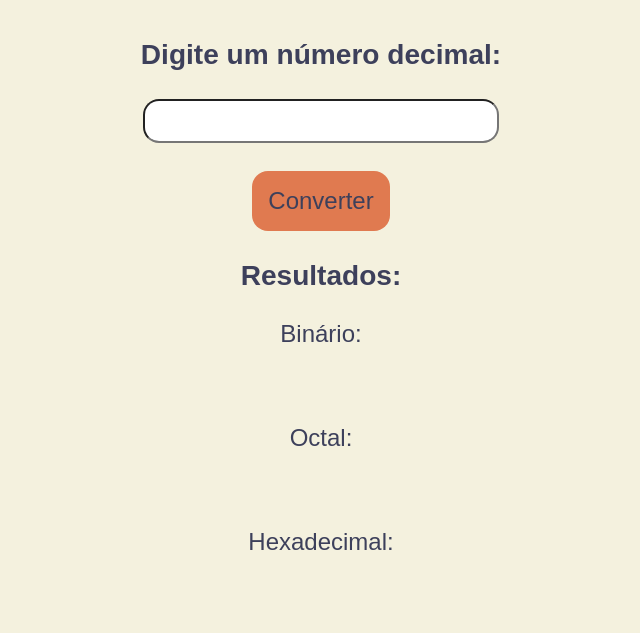
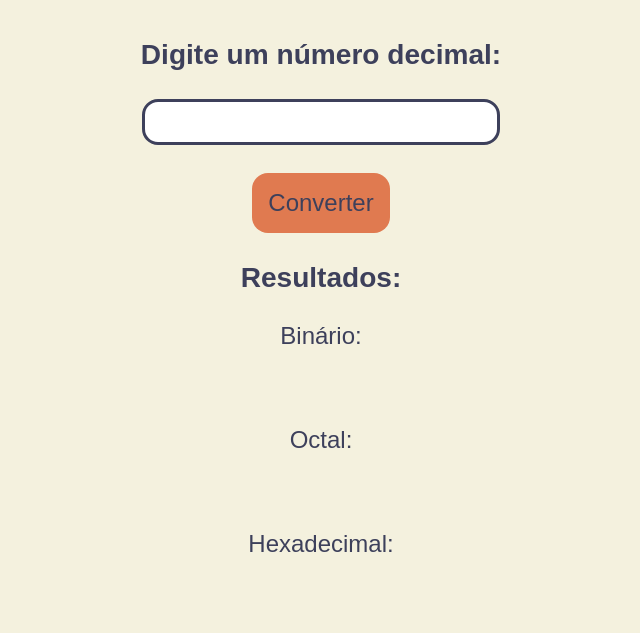
Before and after one commit to LucasTsuzuku-SPTECH/sptech_arqComp_SPTecherMachine, a plain HTML site: page index.html in a window 1280 px wide. Shown: the part 116-749 px from the top of the page, without its empty margins (319-959 px from the left). Drawn offline with Linux system fonts and the light colour scheme; a web font is replaced by a local one.

Commit message:
hotfix: adicionar borda

```diff
--- a/style.css
+++ b/style.css
@@ -37,6 +37,7 @@ button:hover {
 #ipt_numeroDecimal {
   height: 0.5rem;
   width: 20rem;
+  border: solid #3d405b 0.2rem;
   border-radius: 1rem;
   font-family: "Poetsen One", sans-serif;
   font-weight: 400;
```
